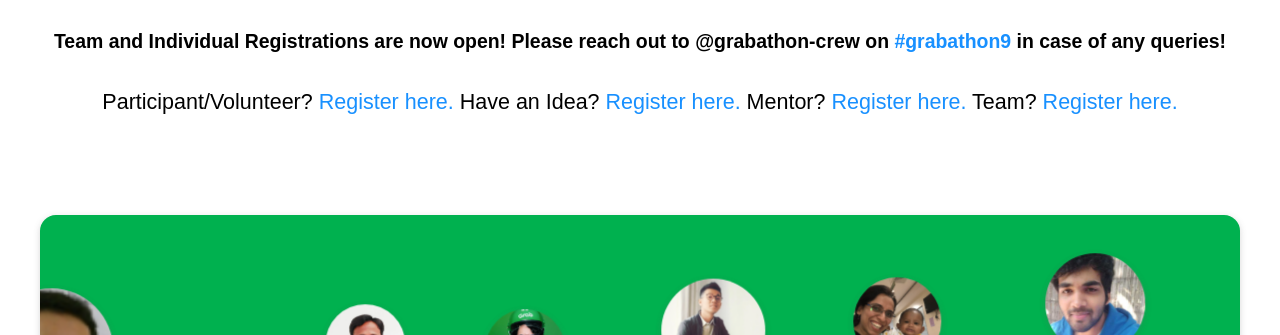
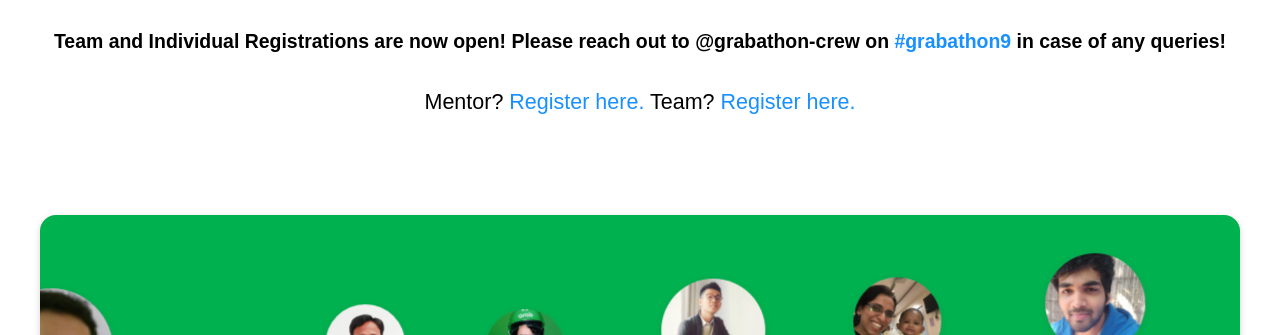
Before and after one commit to grab/hackathon, a website: page 9.0/index.html in a window 1280 px wide. Shown: the part 465-800 px from the top of the page. Drawn offline with Linux system fonts and the light colour scheme; files whose address does not match are found by name.

Commit message:
open team registrations and close participants

```diff
--- a/9.0/index.html
+++ b/9.0/index.html
@@ -58,11 +58,11 @@
           <div class="mt-30">
 
             <p>
-              Participant/Volunteer? <a class="link" href="https://go.grab.com/register-grabathon9" target="_blank">Register here.</a>
+              <!-- Participant/Volunteer? <a class="link" href="https://go.grab.com/register-grabathon9" target="_blank">Register here.</a> -->
               <!--<a class="link" href="https://go.grab.com/register-grabathon9"
                 target="_blank">https://go.grab.com/register-grabathon9</a>-->
             <!-- <!-- </p> -->
-              Have an Idea? <a class="link" href="https://go.grab.com/register-idea-grabathon9" target="_blank">Register here.</a>
+              <!-- Have an Idea? <a class="link" href="https://go.grab.com/register-idea-grabathon9" target="_blank">Register here.</a> -->
               <!--<a class="link" href="https://go.grab.com/register-idea-grabathon9"
                 target="_blank">go.grab.com/register-idea-grabathon9</a>-->
             <!-- </p>
```
